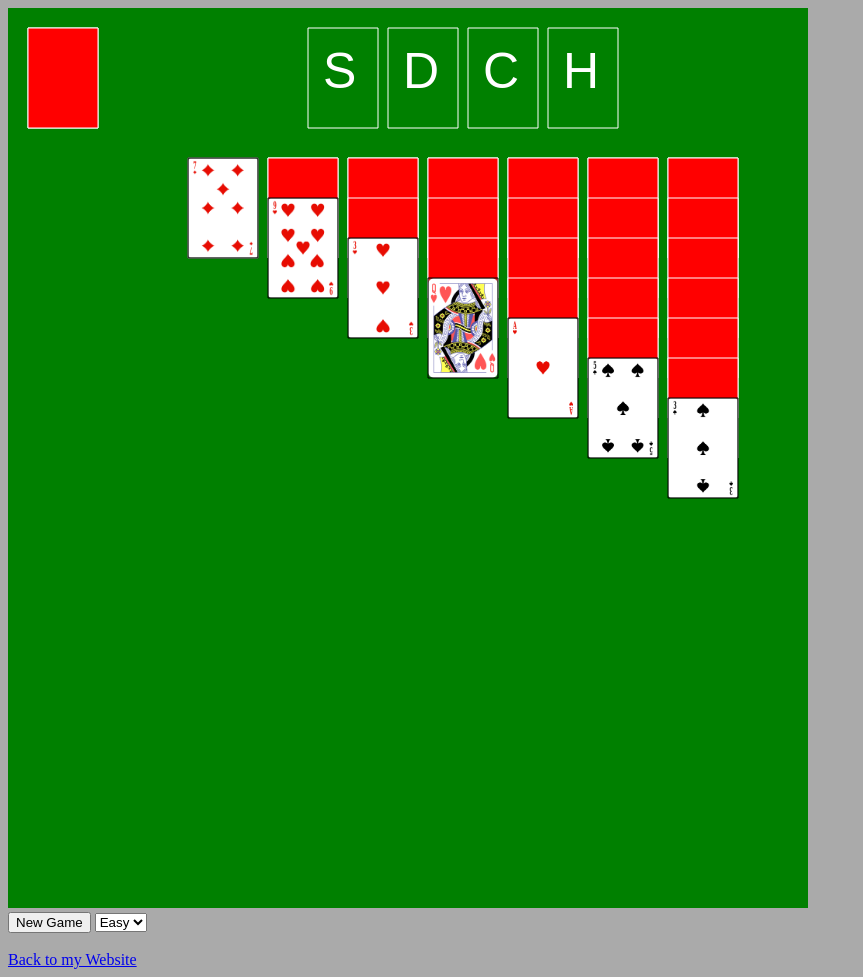
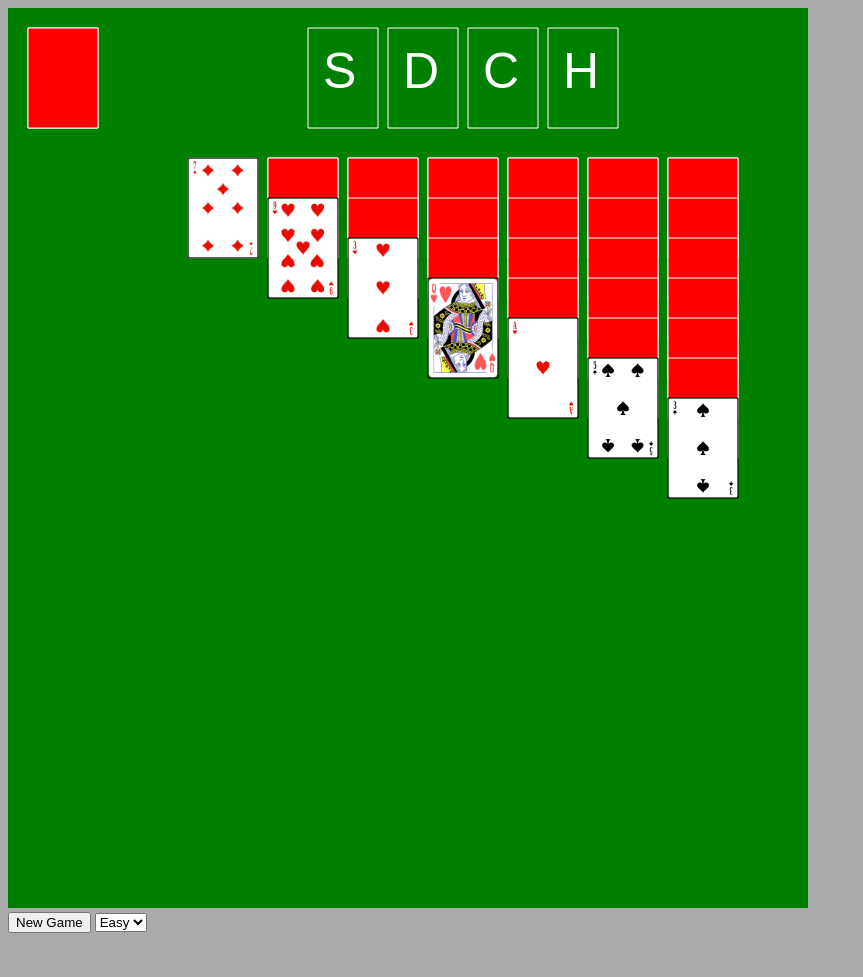
Before and after one commit to MwayiKashoko/Solitaire, a plain HTML site: page index.html in a window 1280 px wide. Shown: the whole page, without its empty margins (0-863 px from the left). Drawn offline with Linux system fonts and the light colour scheme.

Commit message:
Update and rename Solitaire.html to index.html

```diff
--- a/Solitaire.html
+++ b/index.html
@@ -24,8 +24,6 @@
             <option value="hard">Hard</option>
         </select> <br> <br>
 
-        <a href="../mysite.html">Back to my Website</a>
-
         <script src="Solitaire_Functions.js"></script>
         <script src="Solitaire.js"></script>
     </body>
```
